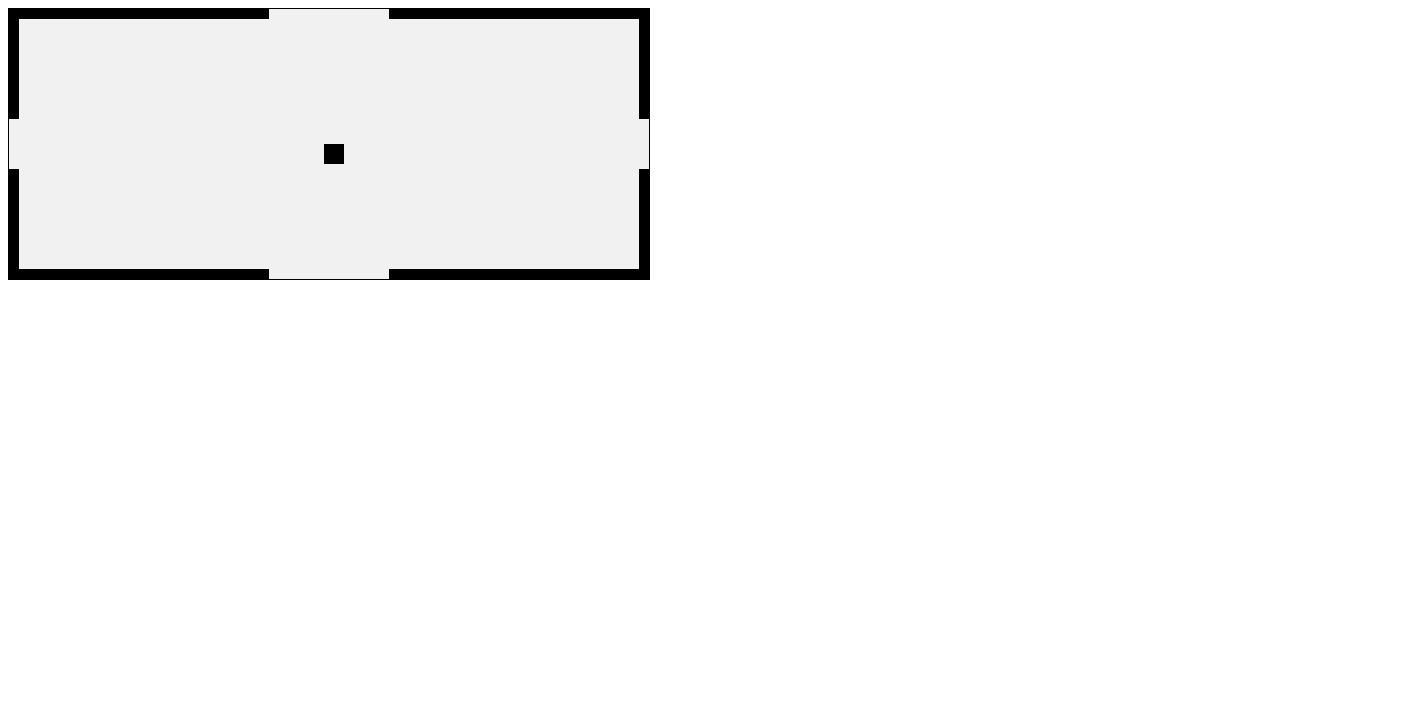
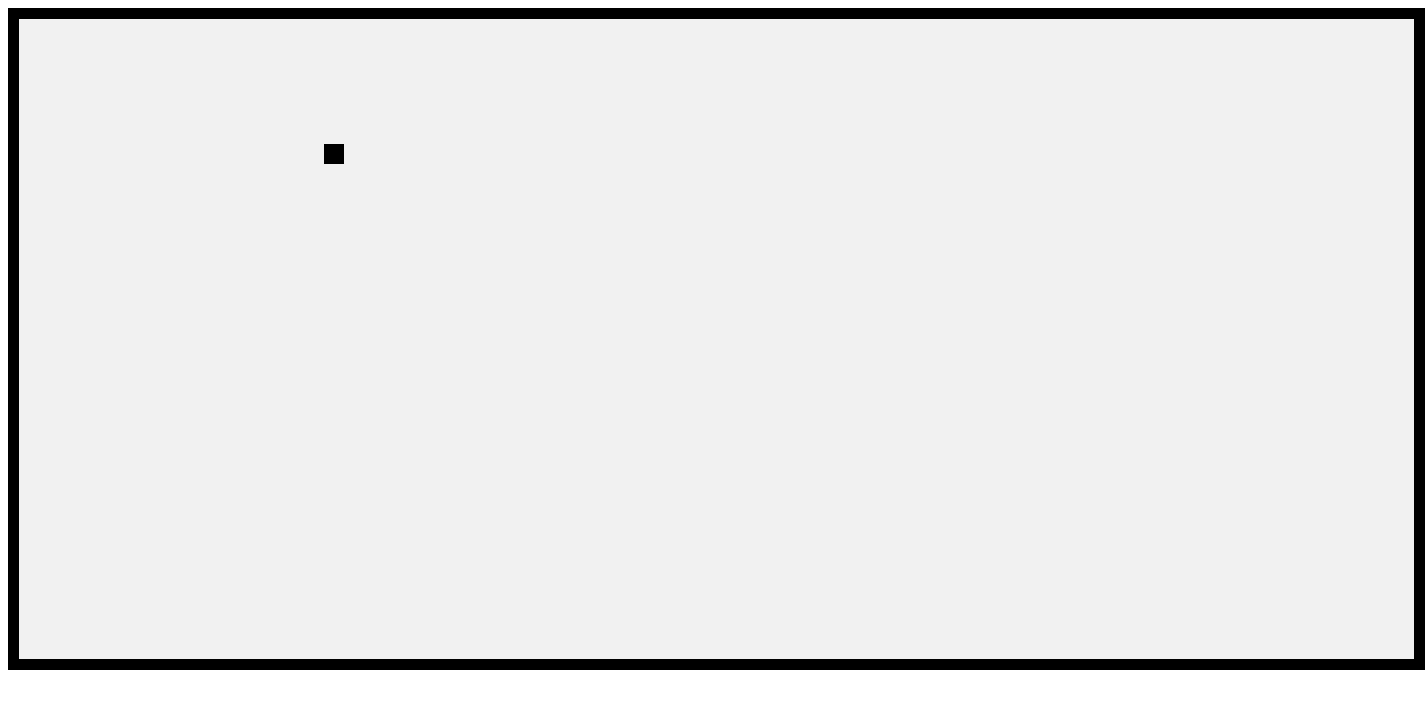
Before and after one commit to JoeHancock1995/Game-Template, a plain HTML site: page index.html in a window 1280 px wide. Shown: the whole page, 1425 px wide, since content can reach past the window. Drawn offline with Linux system fonts and the light colour scheme.

Commit message:
made walls more of a design element. no collision detection. larger canvas

```diff
--- a/index.html
+++ b/index.html
@@ -14,32 +14,27 @@
     <script>
 
     var blackGamePiece;
-    var wallObstacles = [];
-    var wallObstacleOne;
-    var wallObstacleTwo;
-    var wallObstacleThree;
-    var wallObstacleFour;
+    var wallObstacleRight;
+    var wallObstacleBottom;
+    var wallObstacleLeft;
+    var wallObstacleTop;
     //  redGamePiece;
 
     function startGame() {
         myGameArea.start();
         blackGamePiece = new component(20, 20, "black", 315, 135);
-        wallObstacleOne = new component(10, 110, "black", 630, 0 );
-        wallObstacleTwo = new component(10, 110, "black", 630, 160 );
-        wallObstacleThree = new component (10, 110, "black", 0, 0);
-        wallObstacleFour = new component (10, 110, "black", 0, 160);
-        wallObstacleFive = new component(260, 10, "black", 0, 0 );
-        wallObstacleSix = new component(260, 10, "black", 380, 0);
-        wallObstacleSeven = new component (260, 10, "black", 0, 260);
-        wallObstacleEight = new component (260, 10, "black", 380, 260);
-        // redGamePiece = new component(30, 30, "red", 2, 60);
+
+        wallObstacleRight = new component(10, 660, "black", 1405, 0 );
+        wallObstacleBottom = new component(1415, 10, "black", 0, 650 );
+        wallObstacleLeft = new component (10, 660, "black", 0, 0);
+        wallObstacleTop = new component (1415, 10, "black", 0, 0);
     }
 
     var myGameArea = {
         canvas : document.createElement("canvas"),
         start : function() {
-            this.canvas.width = 640;
-            this.canvas.height = 270;
+            this.canvas.width = 1415;
+            this.canvas.height = 660;
             this.context = this.canvas.getContext("2d");
             document.body.insertBefore(this.canvas, document.body.childNodes[0]);
             this.interval = setInterval(updateGameArea, 20);
@@ -76,38 +71,34 @@
 
     function updateGameArea() {
         myGameArea.clear();
-        wallObstacleOne.update();
-        wallObstacleTwo.update();
-        wallObstacleThree.update();
-        wallObstacleFour.update();
-        wallObstacleFive.update();
-        wallObstacleSix.update();
-        wallObstacleSeven.update();
-        wallObstacleEight.update();
+        wallObstacleRight.update();
+        wallObstacleBottom.update();
+        wallObstacleLeft.update();
+        wallObstacleTop.update();
         blackGamePiece.speedX = 0;
         blackGamePiece.speedY = 0;
-        if (myGameArea.keys && myGameArea.keys[37]) {blackGamePiece.speedX = -2; }
-        if (myGameArea.keys && myGameArea.keys[39]) {blackGamePiece.speedX = 2; }
-        if (myGameArea.keys && myGameArea.keys[38]) {blackGamePiece.speedY = -2; }
-        if (myGameArea.keys && myGameArea.keys[40]) {blackGamePiece.speedY = 2; }
+        if (myGameArea.keys && myGameArea.keys[37]) {blackGamePiece.speedX = -3; }
+        if (myGameArea.keys && myGameArea.keys[39]) {blackGamePiece.speedX = 3; }
+        if (myGameArea.keys && myGameArea.keys[38]) {blackGamePiece.speedY = -3; }
+        if (myGameArea.keys && myGameArea.keys[40]) {blackGamePiece.speedY =3; }
         blackGamePiece.newPOS();
         blackGamePiece.update();
     }
 
     function moveup() {
-        blackGamePiece.speedY -= 2;
+        blackGamePiece.speedY -= 3;
     }
 
     function movedown() {
-        blackGamePiece.speedY +=2;
+        blackGamePiece.speedY +=3;
     }
 
     function moveleft() {
-        blackGamePiece.speedX -= 2;
+        blackGamePiece.speedX -= 3;
     }
 
     function moveright() {
-        blackGamePiece.speedX += 2;
+        blackGamePiece.speedX += 3;
     }
 
     function stopMove() {
```
